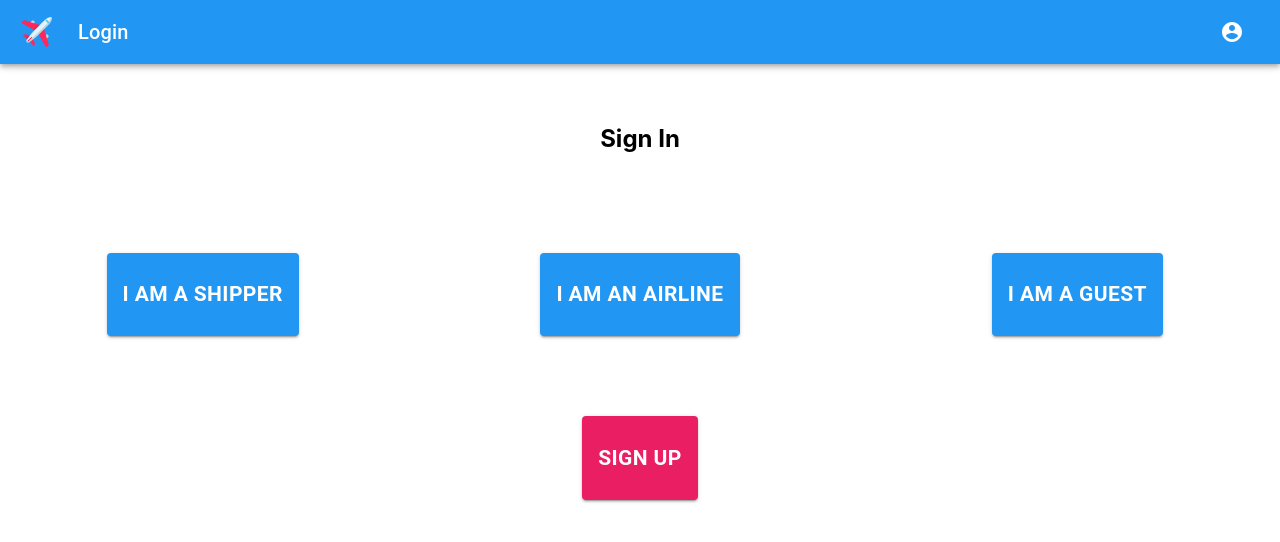
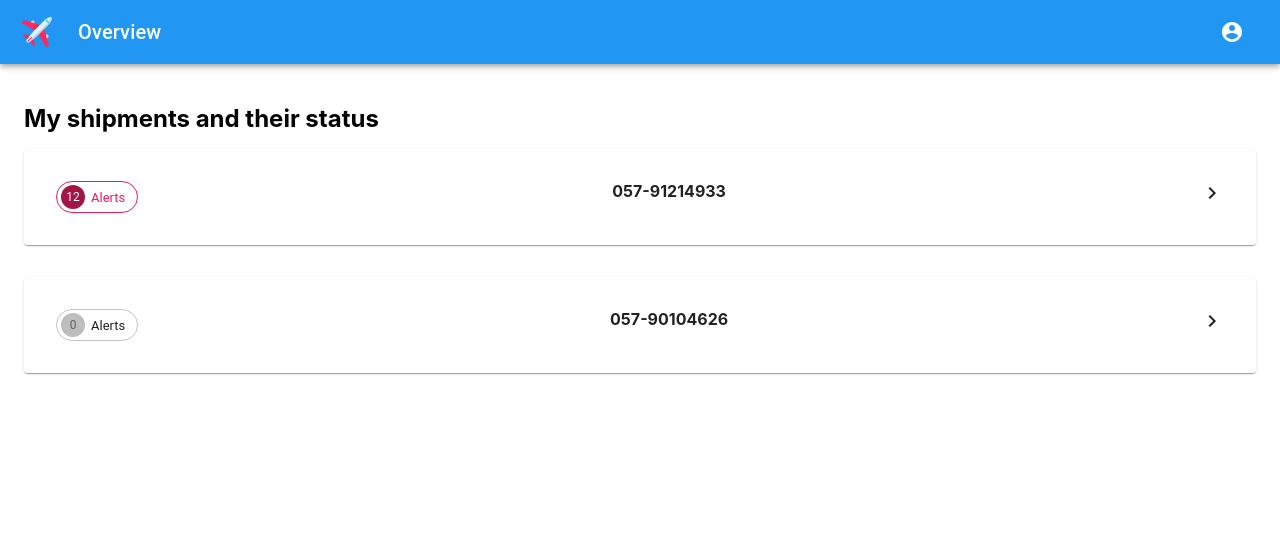
Before and after one commit to La-French-Team/ONE-Record-Hackathon-2020, a React (Create React App) app: page /airline/overview in a window 1280 px wide. Shown: the top 542 px of the page. Built offline with nearby package versions, Linux system fonts and the light colour scheme; what react-mapbox-gl would draw is missing.

Commit message:
Setup overview page

```diff
--- a/src/App.jsx
+++ b/src/App.jsx
@@ -1,6 +1,6 @@
 import React from 'react';
 import { BrowserRouter as Router, Switch, Route } from 'react-router-dom';
-import { About, Shipment, Login } from './pages';
+import { About, Shipment, Login, Overview } from './pages';
 import { ThemeProvider, createMuiTheme } from '@material-ui/core/styles';
 import blue from '@material-ui/core/colors/blue';
 import pink from '@material-ui/core/colors/pink';
@@ -22,8 +22,11 @@ function App() {
     <ThemeProvider theme={theme}>
       <Router>
         <Switch>
-          <Route path='/shipment/:id'>
+          <Route path='/shipments/:id'>
             <Shipment />
+          </Route>
+          <Route path='/:type/overview'>
+            <Overview />
           </Route>
           <Route path='/about'>
             <About />
--- /dev/null
+++ b/src/components/overview/AirlineShipmentCard.jsx
@@ -0,0 +1,27 @@
+import React from 'react';
+import { Chip, Avatar, makeStyles } from '@material-ui/core';
+
+const useStyle = makeStyles((theme) => ({
+  cardLabel: {
+    margin: 0,
+    fontWeight: 'bold',
+  },
+}));
+
+const AirlineShipmentCard = ({ shipment }) => {
+  const classes = useStyle();
+  return (
+    <>
+      <Chip
+        avatar={<Avatar>{shipment.alertNb}</Avatar>}
+        label='Alerts'
+        color={shipment.alertNb === 0 ? 'default' : 'secondary'}
+        variant='outlined'
+      />
+      <p className={classes.cardLabel}>{shipment.waybillNumber}</p>
+      {/* TODO:: Add QRCode */}
+    </>
+  );
+};
+
+export default AirlineShipmentCard;
--- /dev/null
+++ b/src/components/overview/GuestShipmentCard.jsx
@@ -0,0 +1,27 @@
+import React from 'react';
+import { Chip, Avatar, makeStyles } from '@material-ui/core';
+
+const useStyle = makeStyles((theme) => ({
+  cardLabel: {
+    margin: 0,
+    fontWeight: 'bold',
+  },
+}));
+
+const GuestShipmentCard = ({ shipment }) => {
+  const classes = useStyle();
+  return (
+    <>
+      <Chip
+        avatar={<Avatar>{shipment.alertNb}</Avatar>}
+        label='Alerts'
+        color={shipment.alertNb === 0 ? 'default' : 'secondary'}
+        variant='outlined'
+      />
+      <p className={classes.cardLabel}>{shipment.waybillNumber}</p>
+      {/* TODO:: Add QRCode */}
+    </>
+  );
+};
+
+export default GuestShipmentCard;
--- /dev/null
+++ b/src/components/overview/ShipmentCard/ShipmenCard.jsx
@@ -0,0 +1,48 @@
+import React from 'react';
+import { Link } from 'react-router-dom';
+import { Card, makeStyles } from '@material-ui/core';
+import ChevronRightIcon from '@material-ui/icons/ChevronRight';
+
+const useStyle = makeStyles((theme) => ({
+  shipments: {
+    padding: '1rem',
+  },
+  cardLabel: {
+    margin: 0,
+    fontWeight: 'bold',
+  },
+  shipmentCard: {
+    padding: '2rem',
+    display: 'flex',
+    justifyContent: 'space-between',
+    marginBottom: '2rem',
+  },
+  cardLink: {
+    textDecoration: 'none',
+  },
+  listTitle: {
+    marginBottom: '1rem',
+  },
+}));
+/**
+ *
+ * @param {Object} props
+ * @param {Object} props.shipment
+ * @param {JSX.Element} props.shipmentDescription
+ */
+const ShipmentCard = ({ shipment, shipmentDescription }) => {
+  const classes = useStyle();
+  return (
+    <Link
+      to={`/shipments/${shipment.waybillNumber}`}
+      className={classes.cardLink}
+    >
+      <Card className={classes.shipmentCard}>
+        {React.cloneElement(shipmentDescription, { shipment })}
+        <ChevronRightIcon />
+      </Card>
+    </Link>
+  );
+};
+
+export default ShipmentCard;
--- /dev/null
+++ b/src/components/overview/ShipperShipmentCard.jsx
@@ -0,0 +1,27 @@
+import React from 'react';
+import { Chip, Avatar, makeStyles } from '@material-ui/core';
+
+const useStyle = makeStyles((theme) => ({
+  cardLabel: {
+    margin: 0,
+    fontWeight: 'bold',
+  },
+}));
+
+const ShipperShipmentCard = ({ shipment }) => {
+  const classes = useStyle();
+  return (
+    <>
+      <Chip
+        avatar={<Avatar>{shipment.alertNb}</Avatar>}
+        label='Alerts'
+        color={shipment.alertNb === 0 ? 'default' : 'secondary'}
+        variant='outlined'
+      />
+      <p className={classes.cardLabel}>{shipment.waybillNumber}</p>
+      {/* TODO:: Add QRCode */}
+    </>
+  );
+};
+
+export default ShipperShipmentCard;
--- a/src/pages/Login.jsx
+++ b/src/pages/Login.jsx
@@ -23,21 +23,25 @@ export default () => {
           <h2>Sign In</h2>
         </Grid>
         <Grid item className={classes.item} xs={4}>
-          <Link to='shipment/1' className={classes.linkButton}>
+          <Link to='shipper/overview' className={classes.linkButton}>
             <Button variant='contained' color='primary'>
               <h2>I am a shipper</h2>
             </Button>
           </Link>
         </Grid>
         <Grid item className={classes.item} xs={4}>
+          <Link to='airline/overview' className={classes.linkButton}>
             <Button variant='contained' color='primary'>
               <h2>I am an airline</h2>
             </Button>
+          </Link>
         </Grid>
         <Grid item className={classes.item} xs={4}>
+          <Link to='guest/overview' className={classes.linkButton}>
             <Button variant='contained' color='primary'>
               <h2>I am a guest</h2>
             </Button>
+          </Link>
         </Grid>
         <Grid
           item
--- a/src/pages/Overview.jsx
+++ b/src/pages/Overview.jsx
@@ -1,5 +1,67 @@
-import React from 'react';
+import React, { useState, useEffect, useMemo } from 'react';
+import Page from 'components/commons/Page/Page';
+import { makeStyles } from '@material-ui/core';
+import { useRouteMatch } from 'react-router-dom';
+import ShipmentCard from 'components/overview/ShipmentCard/ShipmenCard';
+import ShipperShipmentCard from 'components/overview/ShipperShipmentCard';
+import AirlineShipmentCard from 'components/overview/AirlineShipmentCard';
+import GuestShipmentCard from 'components/overview/GuestShipmentCard';
+
+const useStyle = makeStyles((theme) => ({
+  title: {
+    textAlign: 'center',
+  },
+  shipments: {
+    padding: '1rem',
+  },
+  cardLabel: {
+    margin: 0,
+    fontWeight: 'bold',
+  },
+  shipmentCard: {
+    padding: '2rem',
+    display: 'flex',
+    justifyContent: 'space-between',
+    marginBottom: '2rem',
+  },
+  cardLink: {
+    textDecoration: 'none',
+  },
+  listTitle: {
+    marginBottom: '1rem',
+  },
+}));
 
 export default () => {
-  return <h2>Overview</h2>;
+  const classes = useStyle();
+  const [shipments, setShipments] = useState([]);
+
+  const { params } = useRouteMatch();
+  const type = params.type;
+
+  const cardComponent = useMemo(() => {
+    if (type === 'shipper') {
+      return <ShipperShipmentCard />;
+    } else if (type === 'airline') {
+      return <AirlineShipmentCard />;
+    } else {
+      return <GuestShipmentCard />;
+    }
+  }, [type]);
+
+  useEffect(() => {
+    setShipments([
+      { waybillNumber: '057-91214933', alertNb: 12 },
+      { waybillNumber: '057-90104626', alertNb: 0 },
+    ]);
+  }, []);
+
+  return (
+    <Page pageName='Overview'>
+      <h2 className={classes.listTitle}>My shipments and their status</h2>
+      {shipments.map((shipment) => (
+        <ShipmentCard shipment={shipment} shipmentDescription={cardComponent} />
+      ))}
+    </Page>
+  );
 };
```
Lines whose indentation alone changed are shown as unchanged.
